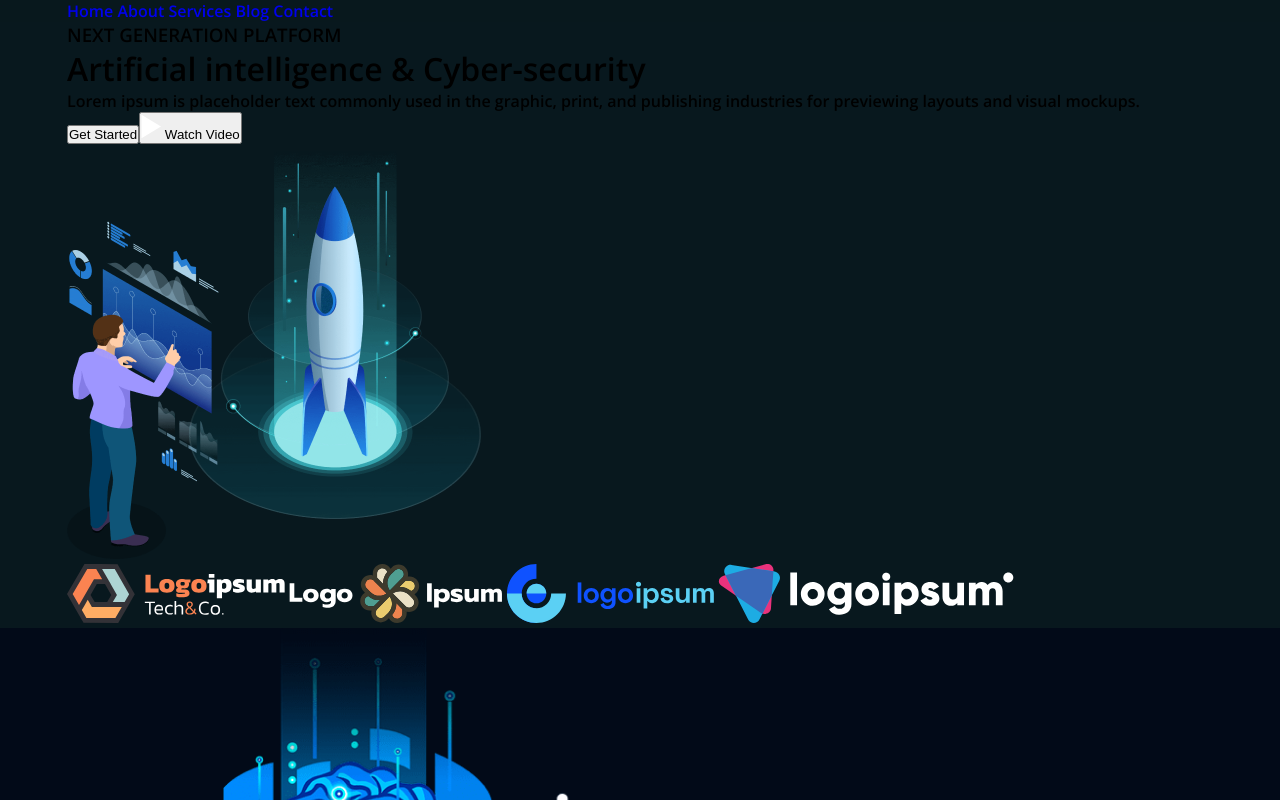
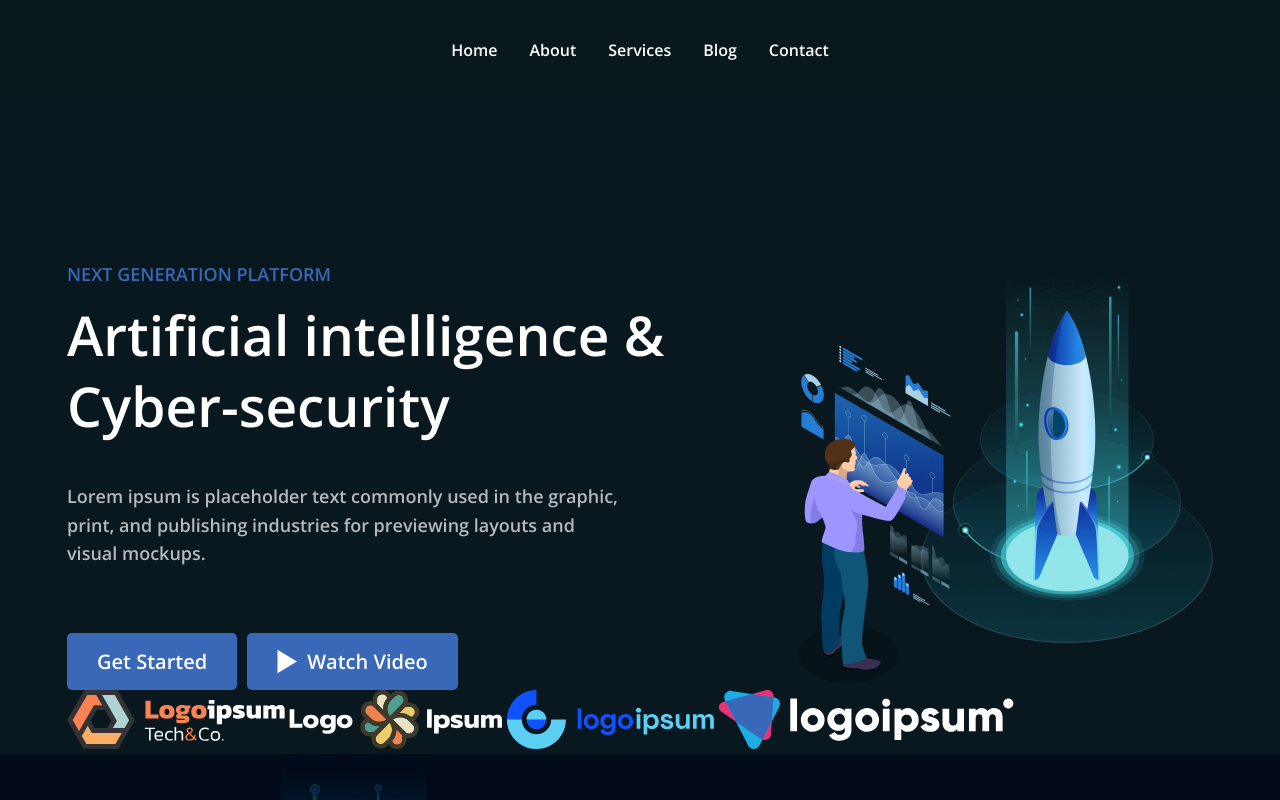
Before and after one commit to andrew-shevv/webbed_site_03_diff, a plain HTML site: page index.html in a window 1280 px wide. Shown: the top 800 px of the page. Drawn offline with nearby package versions, Linux system fonts and the light colour scheme.

Commit message:
partial styling

```diff
--- a/_vars.scss
+++ b/_vars.scss
@@ -1,2 +1,5 @@
 $main-font: 'Open Sans', sans-serif;
+$primary-font-color: #FFFFFF;
 $footer-font: 'Roboto', sans-serif;
+$interactable-color: #3A68B8;
+$hover-color: #3E3AB8;
--- a/index.html
+++ b/index.html
@@ -34,8 +34,8 @@
                         and visual mockups.
                     </p>
                     <div class="main-page-buttons">
-                        <button type="button" class="get-started-button">Get Started</but>
-                        <button type="button" class="watch-video-button">
+                        <button type="button" class="main-button get-started-button">Get Started</but>
+                        <button type="button" class="main-button watch-video-button">
                             <img src="img/Polygon 1.svg" alt="polygon1">
                             Watch Video
                         </button>
--- a/style.scss
+++ b/style.scss
@@ -14,24 +14,93 @@ a {
     text-decoration: none;
 }
 
-.header {
-    font-family: $main-font;
-    background: #08181D;
-}
-
-
-
-.main {
-    font-family: $main-font;
-}
-
 .container {
     margin: 0 auto;
     max-width: 1146px;
 }
 
-.main-page {
-    background: #08181E;
+.header {
+    font-family: $main-font;
+    background: #08181D;
+    .nav {
+        display: flex;
+        justify-content: center;
+        align-items: center;
+        gap: 22px;
+        .nav-link {
+            color: $primary-font-color;
+            font-style: normal;
+            font-weight: 600;
+            font-size: 16px;
+            line-height: 22px;
+            padding: 39px 5px;
+            border-radius: 10px;
+        }
+        .nav-link:hover {
+            background: $hover-color;
+        }
+    }
+}
+
+.main {
+    font-family: $main-font;
+    color: $primary-font-color;
+    .main-page {
+        background: #08181E;
+        padding-top: 160px;
+        .main-page-content {
+            display: flex;
+            justify-content: center;
+            align-items: center;
+            gap: 128px;
+            .main-title {
+                color: #3A68B8;
+                font-style: normal;
+                font-weight: 600;
+                font-size: 18px;
+                line-height: 1.6;
+                text-transform: uppercase;
+            }
+            .main-subtitle {
+                font-style: normal;
+                font-weight: 800;
+                font-size: 55px;
+                line-height: 1.3;
+                margin-top: 10px;
+            }
+            .main-paragraph {
+                font-style: normal;
+                font-weight: 600;
+                font-size: 18px;
+                line-height: 1.6;
+                opacity: 0.7;
+                max-width: 558px;
+                margin-top: 40px;
+            }
+            .main-page-buttons {
+                display: flex;
+                align-items: flex-start;
+                gap: 10px;
+                margin-top: 65px;
+                .main-button {
+                    display: flex;
+                    align-items: center;
+                    padding: 15px 30px;
+                    gap: 10px;
+                    background: #3A68B8;
+                    border-radius: 5px;
+                    border: none;
+                    font-family: $main-font;
+                    color: $primary-font-color;
+                    font-style: normal;
+                    font-weight: 600;
+                    font-size: 20px;
+                    line-height: 27px;
+                }
+            }
+        }
+    }
+
 }
 
 .footer {
```
Also changed, not shown: style.css, 1 other file.
